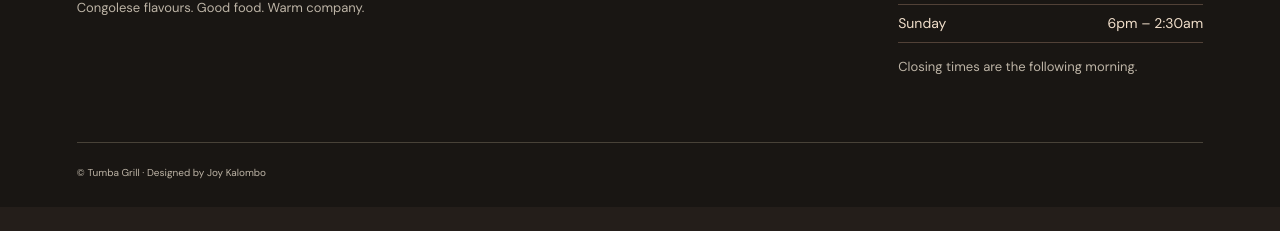
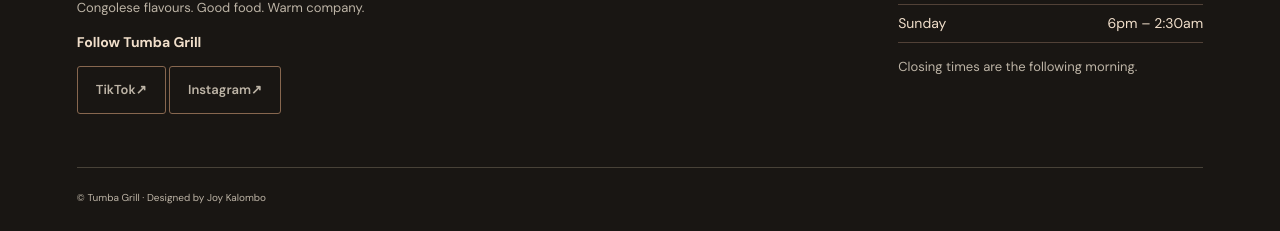
Before and after one commit to JoyKalombo/AfricanRestaurant, a plain HTML site: page about.html in a window 1280 px wide. Shown: the part 4106-4337 px from the top of the page. Before the commit the page ends 4313 px from the top, so only its background shows below. Drawn offline with nearby package versions, Linux system fonts and the light colour scheme; a web font is replaced by a local one.

Commit message:
Add Tumba Grill TikTok and Instagram links

```diff
--- a/about.html
+++ b/about.html
@@ -45,6 +45,11 @@
 <div class="footer-grid">
 <div><a class="brand" href="index.html">TUMBA<span>GRILL · STREATHAM</span></a>
 <img class="restaurant-logo" src="img/tumba-logo.webp" width="150" height="134" loading="lazy" alt="Tumba Grill logo: the best flavour of Congo"><p>Congolese flavours. Good food. Warm company.</p>
+<h3>Follow Tumba Grill</h3>
+<p>
+  <a class="button outline small" href="https://www.tiktok.com/@tumbagrill?_r=1&amp;_t=ZN-96EyTakrtkU">TikTok <span aria-hidden="true">↗</span></a>
+  <a class="button outline small" href="https://www.instagram.com/tumbaagrill/">Instagram <span aria-hidden="true">↗</span></a>
+</p>
 </div>
 <div>
 <h3>Find us</h3>
```
Also changed, not shown: booking.html (+5 -0 lines), contact.html (+5 -0 lines), index.html (+5 -0 lines), menu.html (+5 -0 lines), service.html (+5 -0 lines), space.html (+5 -0 lines), team.html (+5 -0 lines), testimonial.html (+5 -0 lines).
